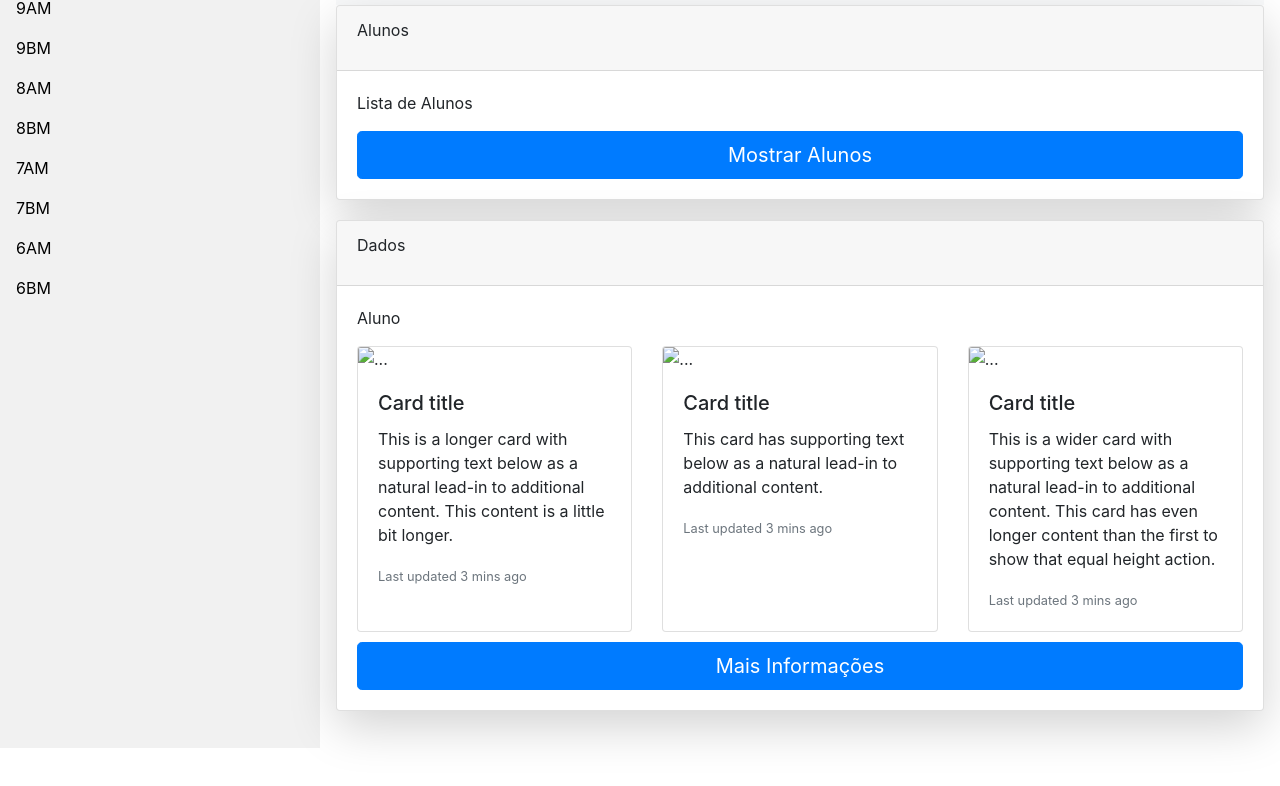
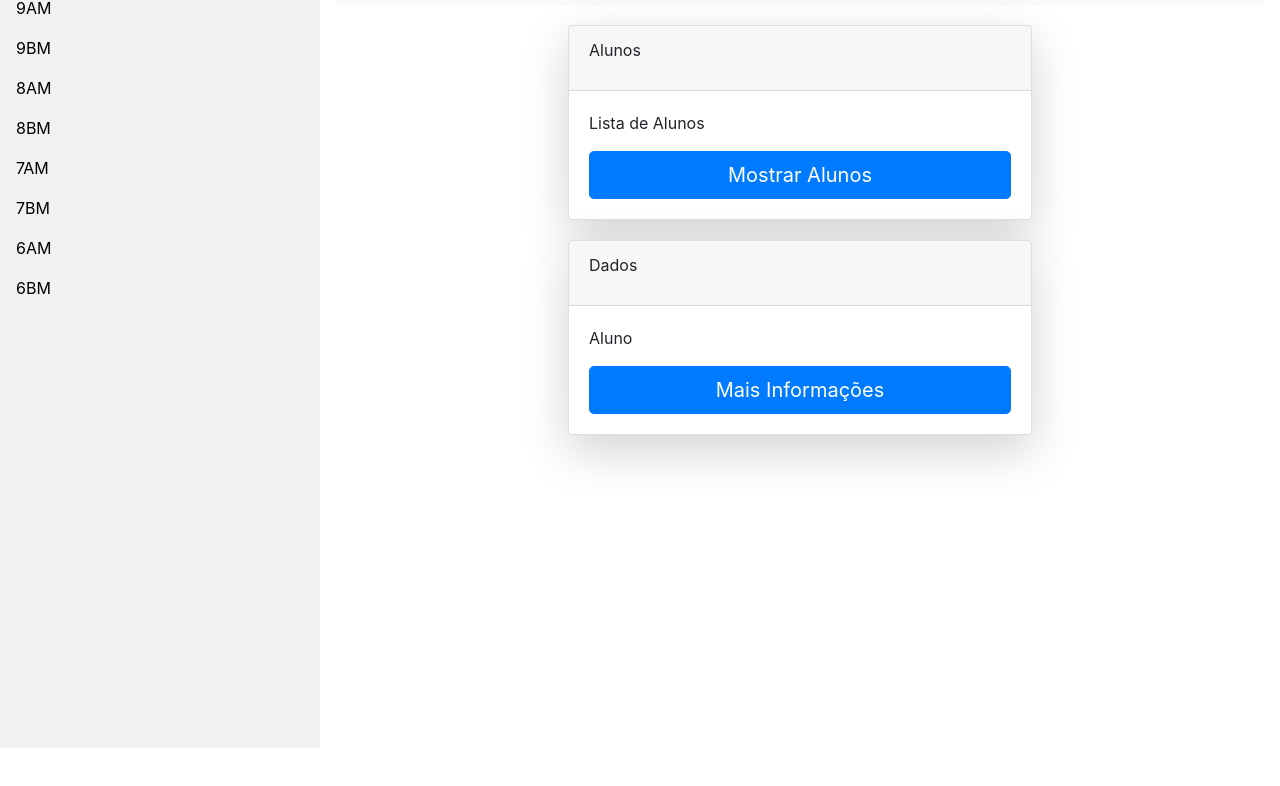
Before and after one commit to DanielBarretoAlves/WebApp, a plain HTML site: page index.html in a window 1280 px wide. Shown: the part 72-858 px from the top of the page. Drawn offline with nearby package versions, Linux system fonts and the light colour scheme.

Commit message:
Minor Changes

```diff
--- a/index.html
+++ b/index.html
@@ -26,60 +26,37 @@
         <nav class="navbar navbar-light bg-light">
             <span class="navbar-brand mb-0 h1">Class <span style="color: #007bff; font-weight: bold">M</span>anager</span>
         </nav>
-        <div class="card shadow-lg" style="margin-bottom:20px;">
+        <div class="card shadow-lg" class="setBigger" style=" margin: auto; margin-top:20px; margin-bottom:20px; width: 50%;">
             <div class="card-header">
                 <p>Alunos</p>
             </div>
-            <div class="card-body">
+            <div class="card-body" id="all">
 
                 <p>Lista de Alunos</p>
-                <button type="button" class="btn btn-primary btn-lg btn-block">Mostrar Alunos</button>
+                <button type="button" class="btn btn-primary btn-lg btn-block" id="showStudents">Mostrar Alunos</button>
 
             </div>
 
         </div>
 
-        <div class="card shadow-lg">
+        <div class="card shadow-lg" class="setBigger" style=" margin: auto; margin-top:20px; margin-bottom:20px; width: 50%;">
             <div class="card-header">
                 <p>Dados</p>
 
             </div>
             <div class="card-body">
                 <p>Aluno</p>
-                <div class="card-deck" style="margin-bottom: 10px;">
-                    <!-- TODO -->
-                    <div class=" card ">
-                        <img src="... " class="card-img-top " alt="... ">
-                        <div class="card-body ">
-                            <h5 class="card-title ">Card title</h5>
-                            <p class="card-text ">This is a longer card with supporting text below as a natural lead-in to additional content. This content is a little bit longer.</p>
-                            <p class="card-text "><small class="text-muted ">Last updated 3 mins ago</small></p>
-                        </div>
-                    </div>
-                    <div class="card ">
-                        <img src="... " class="card-img-top " alt="... ">
-                        <div class="card-body ">
-                            <h5 class="card-title ">Card title</h5>
-                            <p class="card-text ">This card has supporting text below as a natural lead-in to additional content.</p>
-                            <p class="card-text "><small class="text-muted ">Last updated 3 mins ago</small></p>
-                        </div>
-                    </div>
-                    <div class="card ">
-                        <img src="... " class="card-img-top " alt="... ">
-                        <div class="card-body ">
-                            <h5 class="card-title ">Card title</h5>
-                            <p class="card-text ">This is a wider card with supporting text below as a natural lead-in to additional content. This card has even longer content than the first to show that equal height action.</p>
-                            <p class="card-text "><small class="text-muted ">Last updated 3 mins ago</small></p>
-                        </div>
-                    </div>
-                </div>
 
-                <button type="button " class="btn btn-primary btn-lg btn-block ">Mais Informações</button>
+
+                <button type="button " class="btn btn-primary btn-lg btn-block" id="moreInfo" onclick="checkPosition()">Mais Informações</button>
             </div>
         </div>
     </div>
 
     <!-- Scripts -->
+    <script src="https://ajax.googleapis.com/ajax/libs/jquery/3.4.1/jquery.min.js"></script>
+    <script src="js/json/data.js"></script>
+    <script src="js/main.js"></script>
     <script src="https://code.jquery.com/jquery-3.3.1.slim.min.js " integrity="sha384-q8i/X+965DzO0rT7abK41JStQIAqVgRVzpbzo5smXKp4YfRvH+8abtTE1Pi6jizo " crossorigin="anonymous "></script>
     <script src="https://cdnjs.cloudflare.com/ajax/libs/popper.js/1.14.7/umd/popper.min.js " integrity="sha384-UO2eT0CpHqdSJQ6hJty5KVphtPhzWj9WO1clHTMGa3JDZwrnQq4sF86dIHNDz0W1 " crossorigin="anonymous "></script>
     <script src="https://stackpath.bootstrapcdn.com/bootstrap/4.3.1/js/bootstrap.min.js " integrity="sha384-JjSmVgyd0p3pXB1rRibZUAYoIIy6OrQ6VrjIEaFf/nJGzIxFDsf4x0xIM+B07jRM " crossorigin="anonymous "></script>
```
